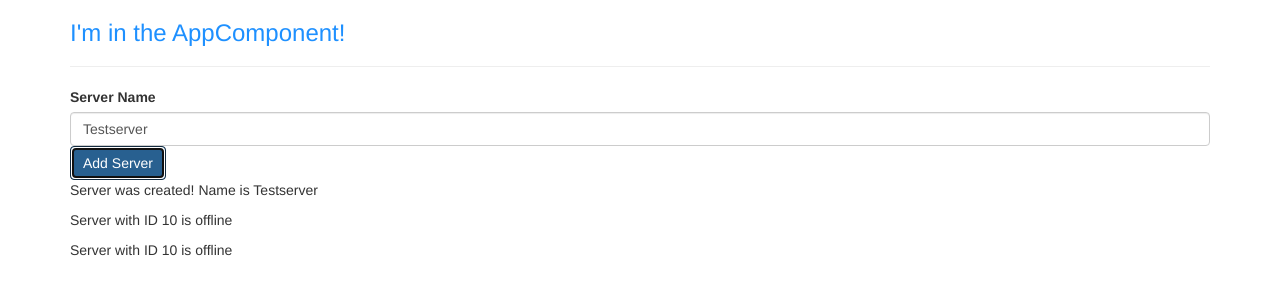
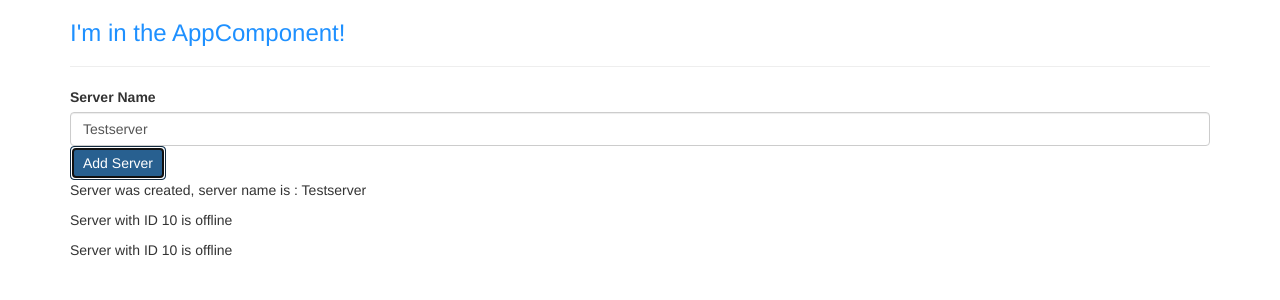
Before and after one commit to ansnoussi/Angular---The-Complete-Guide-2020-Edition-, an Angular app in the folder my-new-app/: page / in a window 1280 px wide. Both pictures are taken after a click on the button "Add Server". Shown: the top 300 px of the page. Built offline with nearby package versions, Linux system fonts and the light colour scheme.

Commit message:
ngif directive

```diff
--- a/my-new-app/src/app/servers/servers.component.html
+++ b/my-new-app/src/app/servers/servers.component.html
@@ -1,18 +1,21 @@
 <label>Server Name</label>
 <!--<input-->
-  <!--type="text"-->
-  <!--class="form-control"-->
-  <!--(input)="onUpdateServerName($event)">-->
-<input
-  type="text"
-  class="form-control"
-  [(ngModel)]="serverName">
+<!--type="text"-->
+<!--class="form-control"-->
+<!--(input)="onUpdateServerName($event)">-->
+<input type="text" class="form-control" [(ngModel)]="serverName" />
 <!--<p>{{ serverName }}</p>-->
 <button
   class="btn btn-primary"
   [disabled]="!allowNewServer"
-  (click)="onCreateServer()">Add Server</button>
+  (click)="onCreateServer()"
+>
+  Add Server
+</button>
 <!--<p [innerText]="allowNewServer"></p>-->
-<p>{{ serverCreationStatus }}</p>
+<!-- <p>{{ serverCreationStatus }}</p> -->
+<p *ngIf="serverCreated">
+  Server was created, server name is : {{ serverName }}
+</p>
 <app-server></app-server>
 <app-server></app-server>
--- a/my-new-app/src/app/servers/servers.component.ts
+++ b/my-new-app/src/app/servers/servers.component.ts
@@ -8,12 +8,13 @@
   //   <app-server></app-server>
   //   <app-server></app-server>`,
   templateUrl: './servers.component.html',
-  styleUrls: ['./servers.component.css']
+  styleUrls: ['./servers.component.css'],
 })
 export class ServersComponent implements OnInit {
   allowNewServer = false;
   serverCreationStatus = 'No server was created!';
   serverName = 'Testserver';
+  serverCreated = false;
 
   constructor() {
     setTimeout(() => {
@@ -21,11 +22,12 @@
     }, 2000);
   }
 
-  ngOnInit() {
-  }
+  ngOnInit() {}
 
   onCreateServer() {
-    this.serverCreationStatus = 'Server was created! Name is ' + this.serverName;
+    this.serverCreated = true;
+    this.serverCreationStatus =
+      'Server was created! Name is ' + this.serverName;
   }
 
   onUpdateServerName(event: Event) {
```
Also changed, not shown: 1 other file (tests, documents, lock files or other folders).
